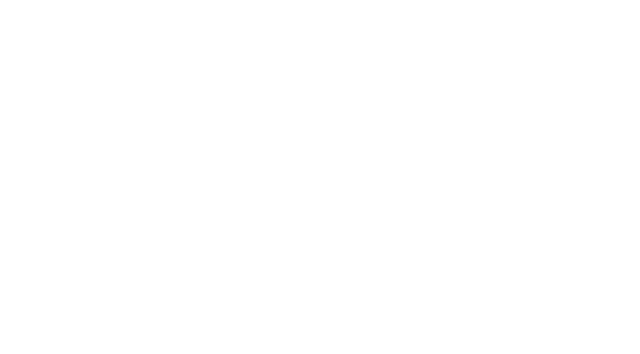
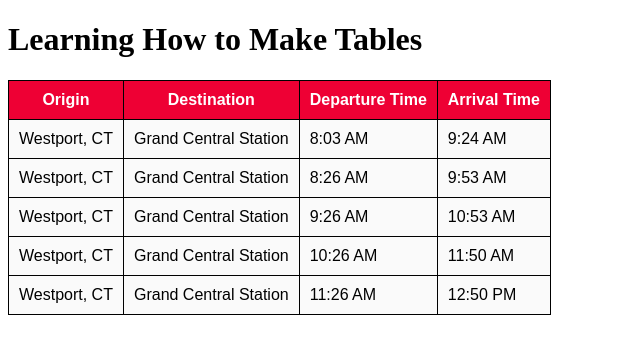
Before and after one commit to cnewing/htmltables, a plain HTML site: page tables/index.html in a window 1280 px wide. Shown: the whole page, without its empty margins (0-640 px from the left). Drawn offline with Linux system fonts and the light colour scheme.

Commit message:
create a simple table

```diff
--- a/tables/index.css
+++ b/tables/index.css
@@ -0,0 +1,19 @@
+table {
+  font-family: Arial, Helvetica, sans-serif;
+  border-collapse: collapse; /* collapses any extra space around border*/
+}
+
+th,
+td {
+  padding: 10px;
+  border: 1px solid black;
+}
+
+th {
+  background-color: #ee0034;
+  color: #fff;
+}
+
+td {
+  background-color: #fafafa;
+}
--- a/tables/index.html
+++ b/tables/index.html
@@ -5,8 +5,55 @@
     <meta http-equiv="X-UA-Compatible" content="IE=edge" />
     <meta name="viewport" content="width=device-width, initial-scale=1.0" />
     <title>Tables</title>
+    <link rel="stylesheet" href="index.css" />
   </head>
   <body>
-    <table></table>
+    <h1>Learning How to Make Tables</h1>
+    <table>
+      <tr>
+        <!-- TABLE ROW -->
+        <th>Origin</th>
+        <!-- TABLE HEADER -->
+        <th>Destination</th>
+        <th>Departure Time</th>
+        <th>Arrival Time</th>
+      </tr>
+
+      <tr>
+        <td>Westport, CT</td>
+        <!-- TABLE DATA -->
+        <td>Grand Central Station</td>
+        <td>8:03 AM</td>
+        <td>9:24 AM</td>
+      </tr>
+
+      <tr>
+        <td>Westport, CT</td>
+        <td>Grand Central Station</td>
+        <td>8:26 AM</td>
+        <td>9:53 AM</td>
+      </tr>
+
+      <tr>
+        <td>Westport, CT</td>
+        <td>Grand Central Station</td>
+        <td>9:26 AM</td>
+        <td>10:53 AM</td>
+      </tr>
+
+      <tr>
+        <td>Westport, CT</td>
+        <td>Grand Central Station</td>
+        <td>10:26 AM</td>
+        <td>11:50 AM</td>
+      </tr>
+
+      <tr>
+        <td>Westport, CT</td>
+        <td>Grand Central Station</td>
+        <td>11:26 AM</td>
+        <td>12:50 PM</td>
+      </tr>
+    </table>
   </body>
 </html>
```
